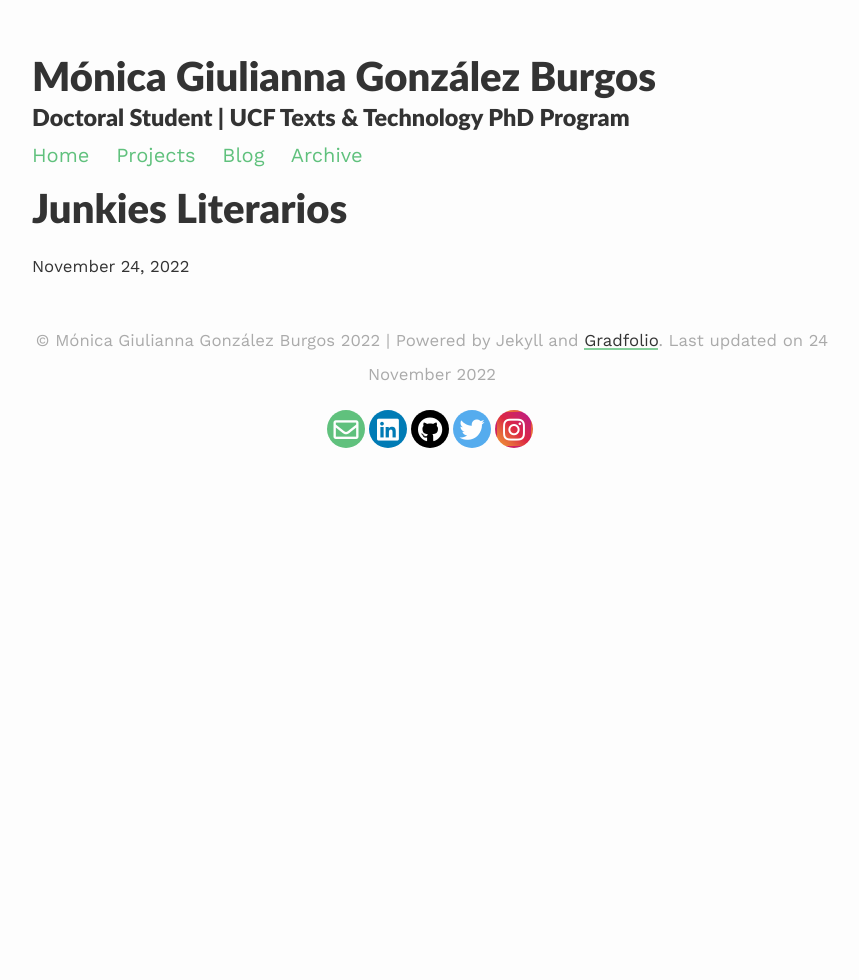
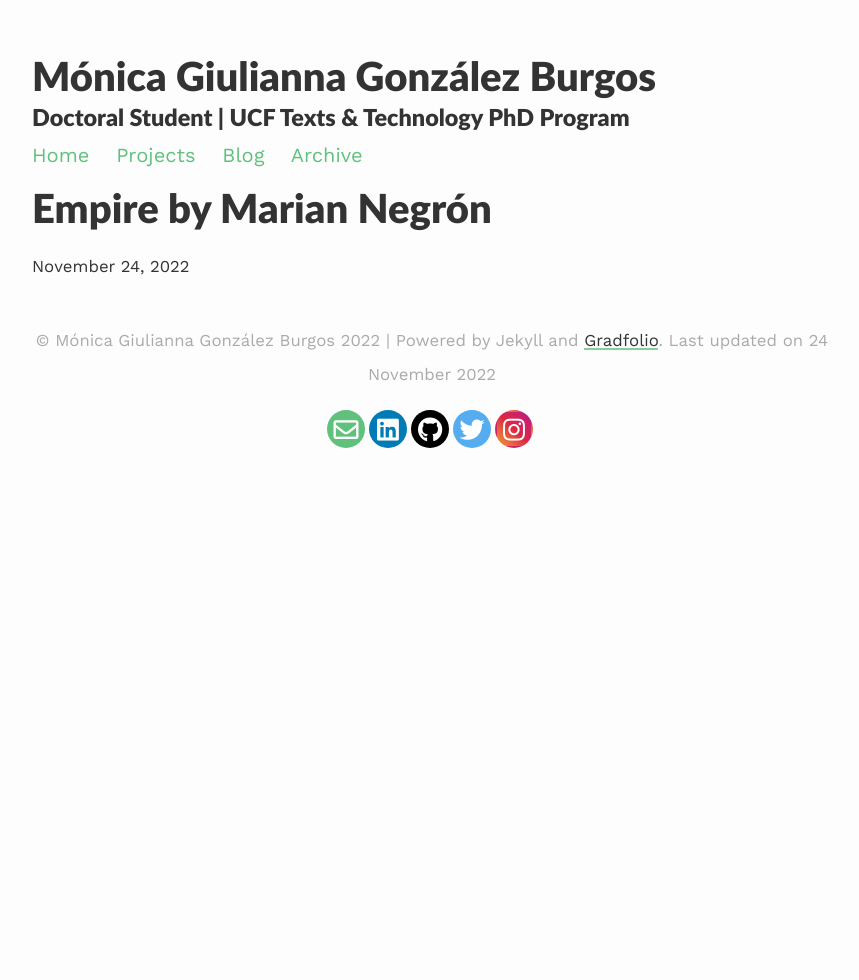
Before and after one commit to mgonzalezburgos/MGBurgos, a Jekyll site: the page built from _projects/redirect.md, in a window 1280 px wide. Shown: the whole page, without its empty margins (208-1067 px from the left). Built offline with Jekyll 4.4.1, drawn with Linux system fonts in a browser that asks for light colours; nearby versions of some CDN libraries.

Commit message:
Update redirect.md

```diff
--- a/_projects/redirect.md
+++ b/_projects/redirect.md
@@ -1,6 +1,6 @@
 ---
 layout: post
-title: Junkies Literarios
-description: Literary Journalism Website
-redirect: https://junkiesliterarios.wordpress.com/
+title: Empire by Marian Negrón
+description: Content Manager and Consultant
+redirect: https://www.empirebymariannegron.com/
 ---
```
